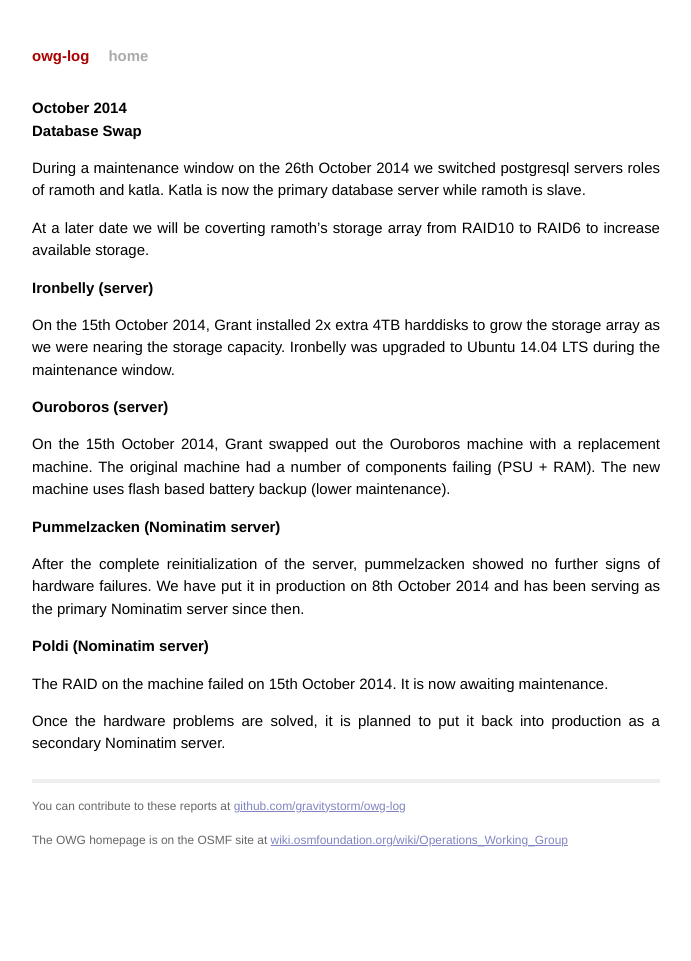
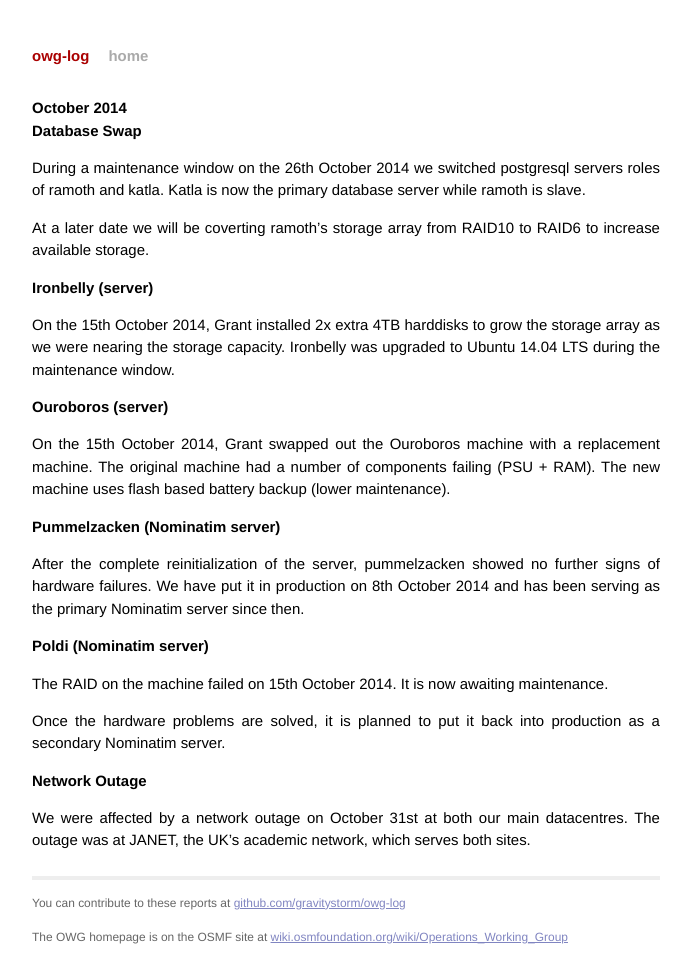
Before and after one commit to openstreetmap/owg-website, a Jekyll site: the page built from _posts/2014-10-01-october.md, in a window 1280 px wide. Shown: the whole page, without its empty margins (294-985 px from the left). Built offline with Jekyll 4.4.1, drawn with Linux system fonts in a browser that asks for light colours; Markdown is read by kramdown in place of the engine named in the settings.

Commit message:
Add note out network outage.

```diff
--- a/_posts/2014-10-01-october.md
+++ b/_posts/2014-10-01-october.md
@@ -27,3 +27,7 @@
 The RAID on the machine failed on 15th October 2014. It is now awaiting maintenance.
 
 Once the hardware problems are solved, it is planned to put it back into production as a secondary Nominatim server.
+
+# Network Outage
+
+We were affected by a network outage on October 31st at both our main datacentres. The outage was at JANET, the UK's academic network, which serves both sites.
```
